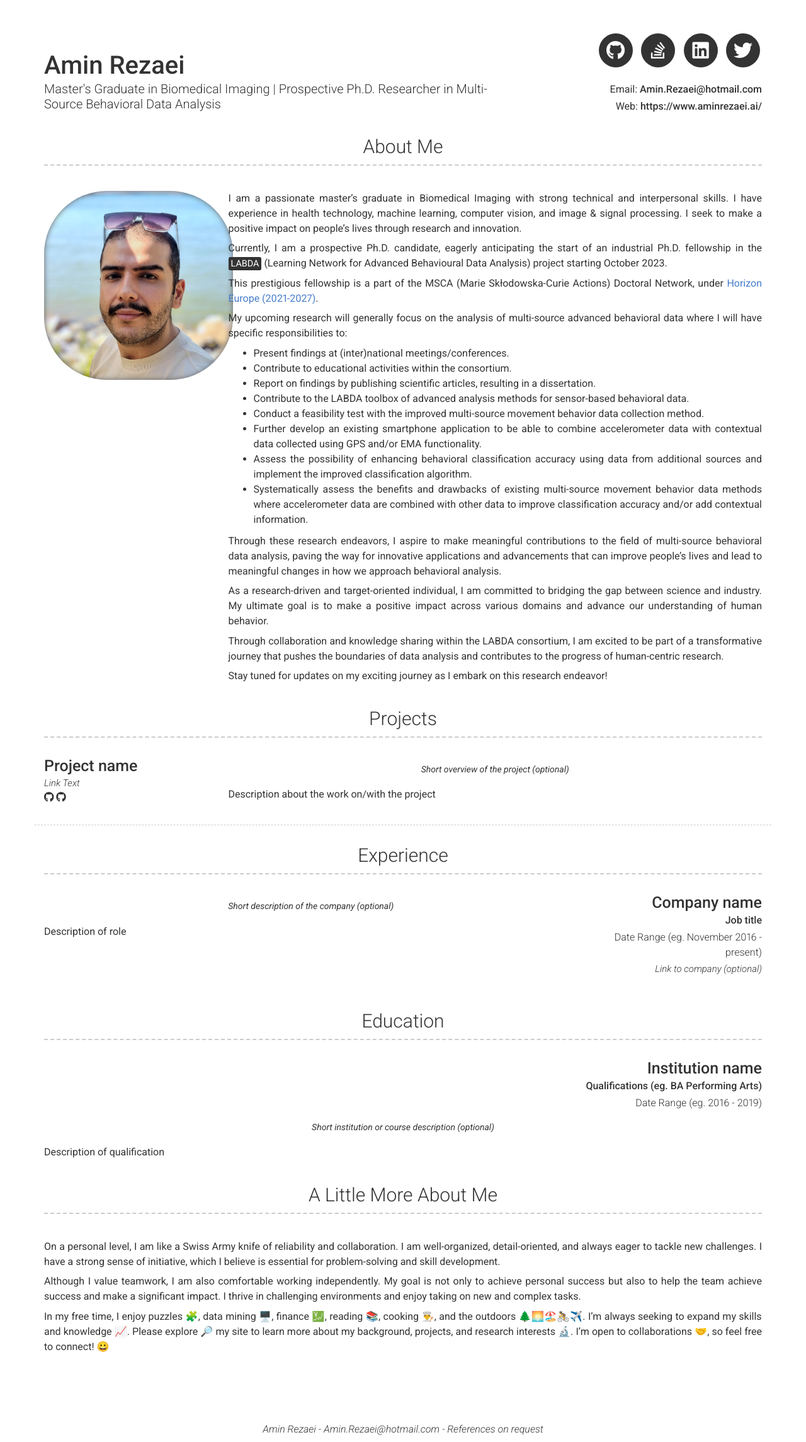
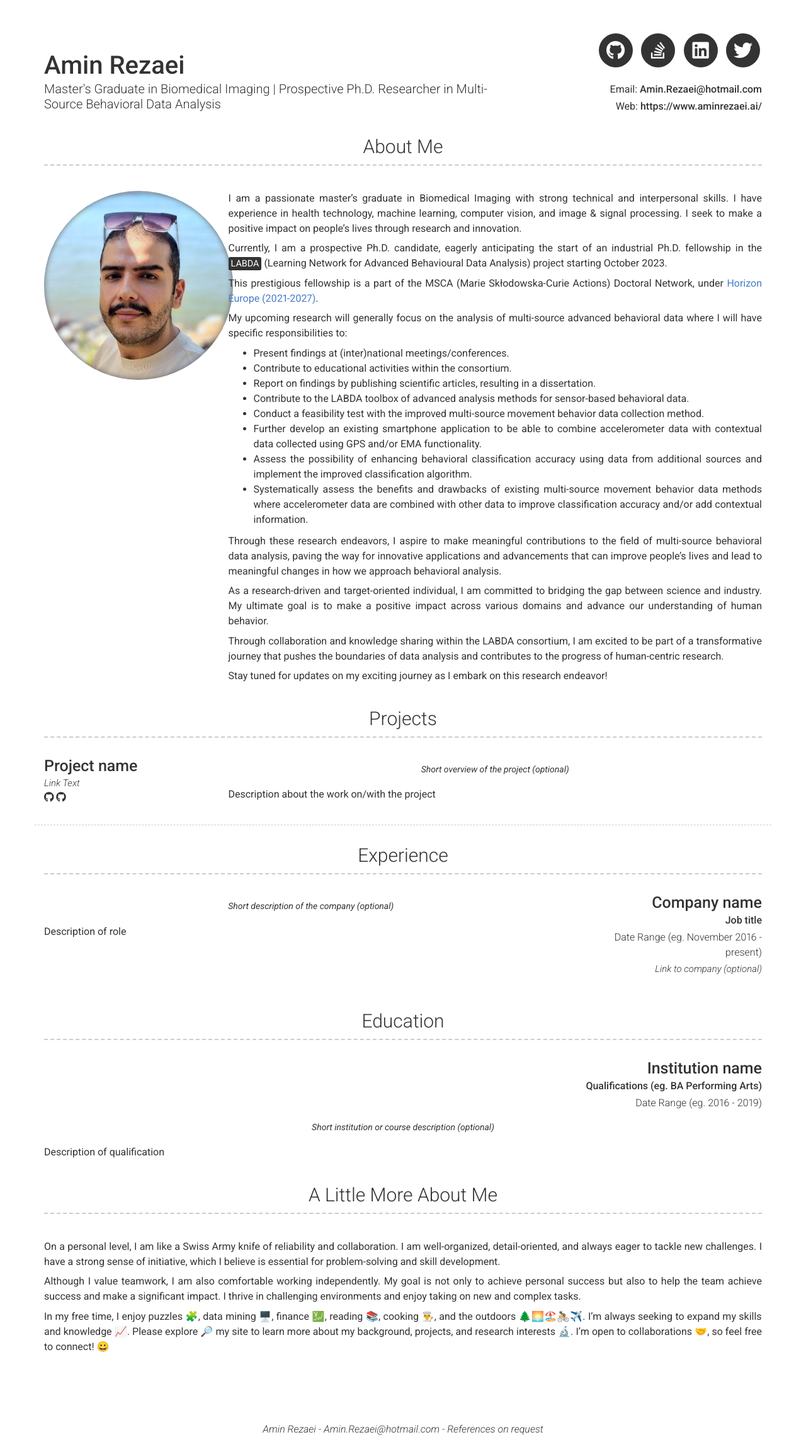
Before and after one commit to aminrezaei-img/CV, a Jekyll site: the page built from index.md, in a window 1280 px wide. Shown: the whole page at 63% size. Built offline with Jekyll 4.4.1, drawn with Linux system fonts in a browser that asks for light colours; nearby versions of some CDN libraries.

Commit message:
Update modern-resume-theme.scss

```diff
--- a/_sass/modern-resume-theme.scss
+++ b/_sass/modern-resume-theme.scss
@@ -33,7 +33,7 @@
   margin: 0 auto;
   margin-bottom: 15px;
   display: block;
-  border-radius: 100px;
+  border-radius: 150px;
   background-size: cover;
   background-position: center;
   background-repeat: repeat, no-repeat;
```
